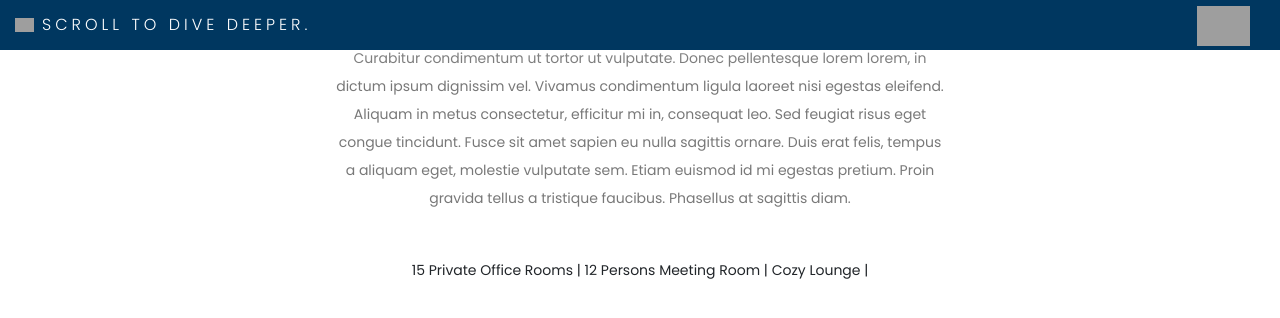
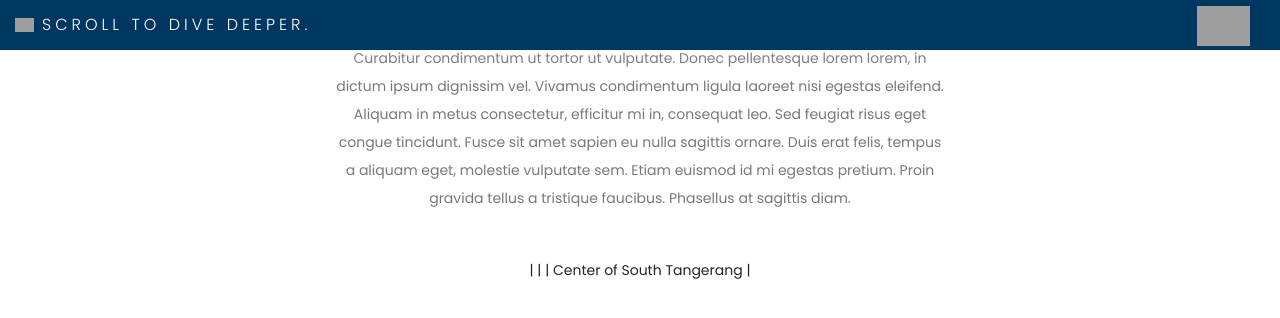
Before and after one commit to kemtol/wellspace, a Jekyll site: the page built from _product/workwell-suites-bsd.markdown, in a window 1280 px wide and 900 px high, scrolled down 1788 px, cut to the strip 0-421 px from the top of the window. Shown: the top 318 px of the strip. Built offline with Jekyll 4.4.1, drawn with Linux system fonts in a browser that asks for light colours; nearby versions of some CDN libraries; library files that are not in the unit come from our copies.

Commit message:
Updated Workwell Suites Bsd

```diff
--- a/_product/workwell-suites-bsd.markdown
+++ b/_product/workwell-suites-bsd.markdown
@@ -7,6 +7,11 @@
 image:
 - "/uploads/workwell-suites-SCBD.jpg"
 - "/uploads/Layer%2030.jpg"
+featureslist:
+-
+-
+-
+- Center of South Tangerang
 video: https://youtu.be/MqvdZ7Fo_8Y
 photo:
 - "/uploads/workwell-suites-kemang.jpg"
```
